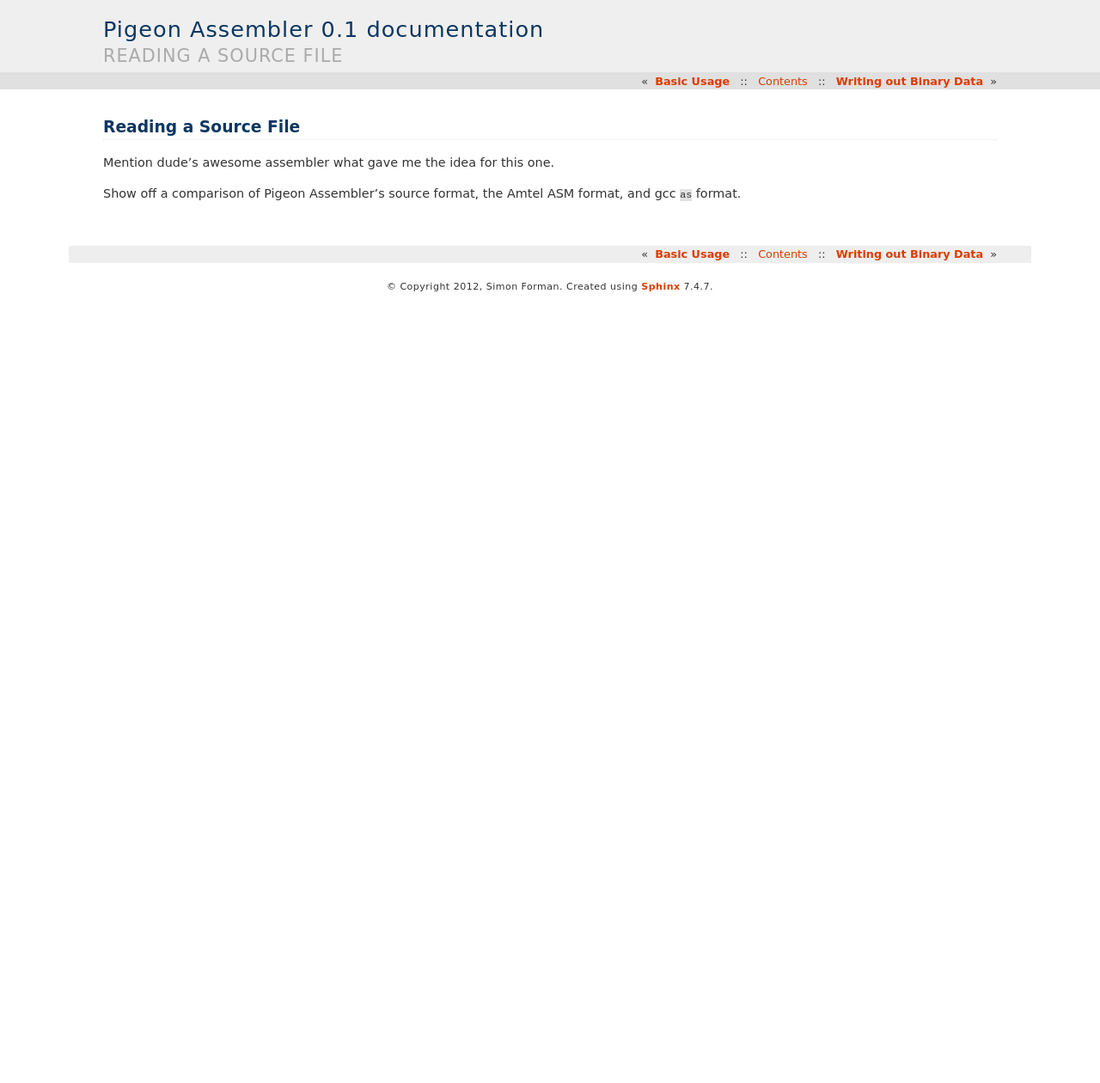
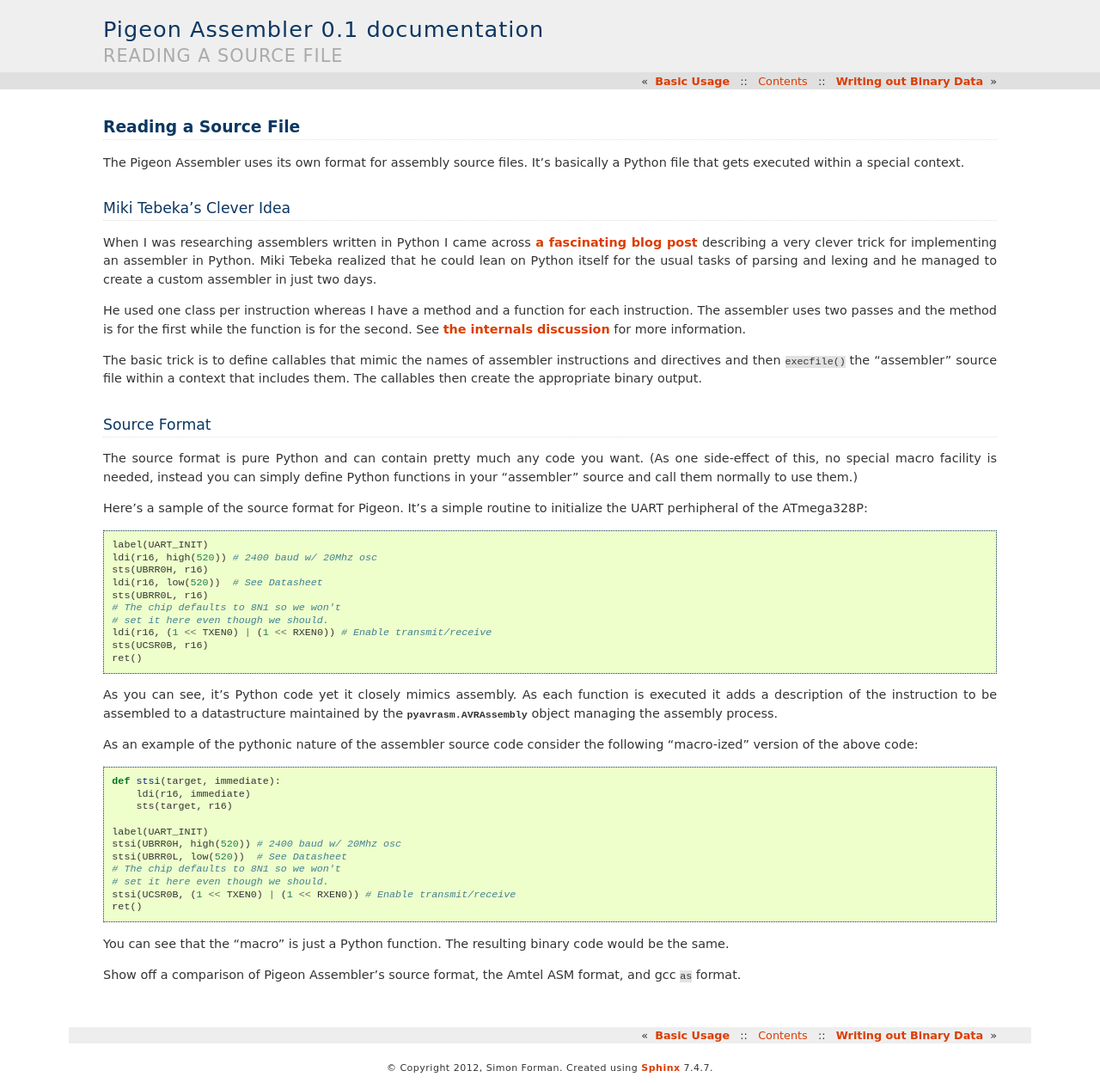
Before and after one commit to PhoenixBureau/PigeonComputer, a Sphinx documentation site: the page built from docs/reading.rst, in a window 1280 px wide. Shown: the whole page at 86% size. Built offline with Sphinx 7.4.7, drawn with Linux system fonts in a browser that asks for light colours; before the commit the page ends 900 px from its top, so only the background shows below that.

Commit message:
a bit more docs

```diff
--- a/docs/reading.rst
+++ b/docs/reading.rst
@@ -1,7 +1,76 @@
 Reading a Source File
 ============================================
 
-Mention dude's awesome assembler what gave me the idea for this one.
+The Pigeon Assembler uses its own format for assembly source files. It's
+basically a Python file that gets executed within a special context.
+
+Miki Tebeka's Clever Idea
+-------------------------
+
+When I was researching assemblers written in Python I came across
+`a fascinating blog post <http://pythonwise.blogspot.com/2012/06/python-based-assembler.html>`_
+describing a very clever trick for implementing an assembler in Python.
+Miki Tebeka realized that he could lean on Python itself for the usual
+tasks of parsing and lexing and he managed to create a custom assembler
+in just two days.
+
+He used one class per instruction whereas I have a method and a function
+for each instruction.  The assembler uses two passes and the method is
+for the first while the function is for the second.
+See :ref:`the internals discussion <assembler-structure>` for more
+information.
+
+The basic trick is to define callables that mimic the names of
+assembler instructions and directives and then ``execfile()`` the
+"assembler" source file within a context that includes them.  The
+callables then create the appropriate binary output.
+
+Source Format
+-------------
+
+The source format is pure Python and can contain pretty much any code
+you want.  (As one side-effect of this, no special macro facility is
+needed, instead you can simply define Python functions in your
+"assembler" source and call them normally to use them.)
+
+Here's a sample of the source format for Pigeon.  It's a simple routine
+to initialize the UART perhipheral of the ATmega328P::
+
+    label(UART_INIT)
+    ldi(r16, high(520)) # 2400 baud w/ 20Mhz osc
+    sts(UBRR0H, r16)
+    ldi(r16, low(520))  # See Datasheet
+    sts(UBRR0L, r16)
+    # The chip defaults to 8N1 so we won't
+    # set it here even though we should.
+    ldi(r16, (1 << TXEN0) | (1 << RXEN0)) # Enable transmit/receive
+    sts(UCSR0B, r16)
+    ret()
+
+As you can see, it's Python code yet it closely mimics assembly.  As each
+function is executed it adds a description of the instruction to be
+assembled to a datastructure maintained by the
+:class:`pyavrasm.AVRAssembly` object managing the assembly process.
+
+As an example of the pythonic nature of the assembler source code
+consider the following "macro-ized" version of the above code::
+
+    def stsi(target, immediate):
+        ldi(r16, immediate)
+        sts(target, r16)
+
+    label(UART_INIT)
+    stsi(UBRR0H, high(520)) # 2400 baud w/ 20Mhz osc
+    stsi(UBRR0L, low(520))  # See Datasheet
+    # The chip defaults to 8N1 so we won't
+    # set it here even though we should.
+    stsi(UCSR0B, (1 << TXEN0) | (1 << RXEN0)) # Enable transmit/receive
+    ret()
+
+You can see that the "macro" is just a Python function.  The resulting
+binary code would be the same.
+
+- - - -
 
 Show off a comparison of Pigeon Assembler's source format,
 the Amtel ASM format, and gcc ``as`` format.
```
Also changed, not shown: docs/pyavrasm.rst (+12 -0 lines), docs/writing.rst (line endings or trailing spaces).
